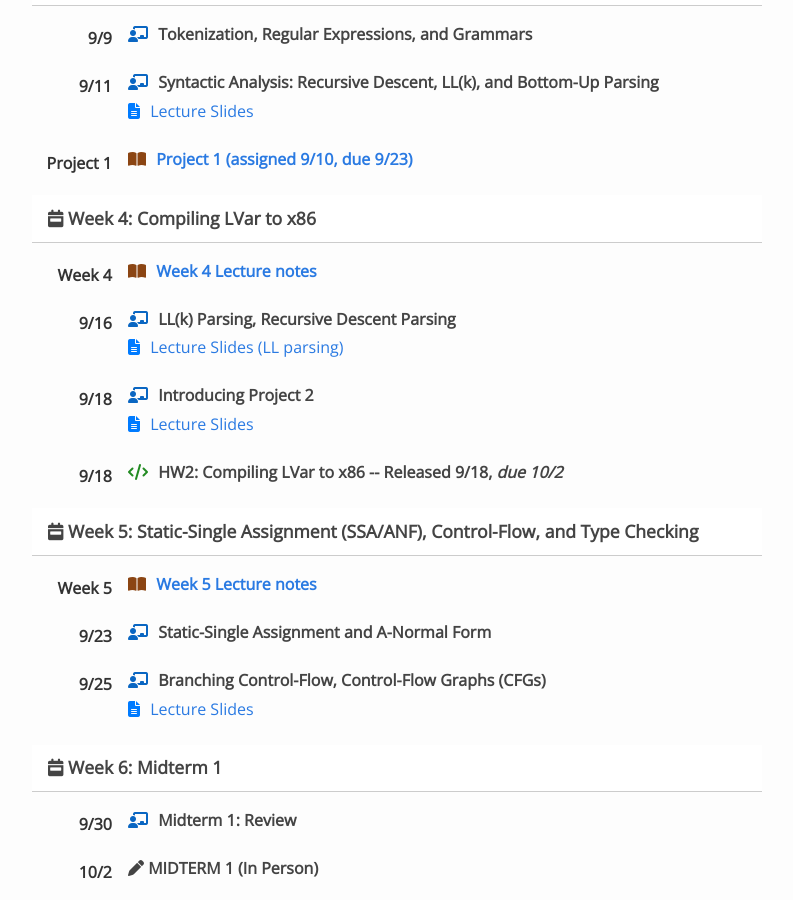
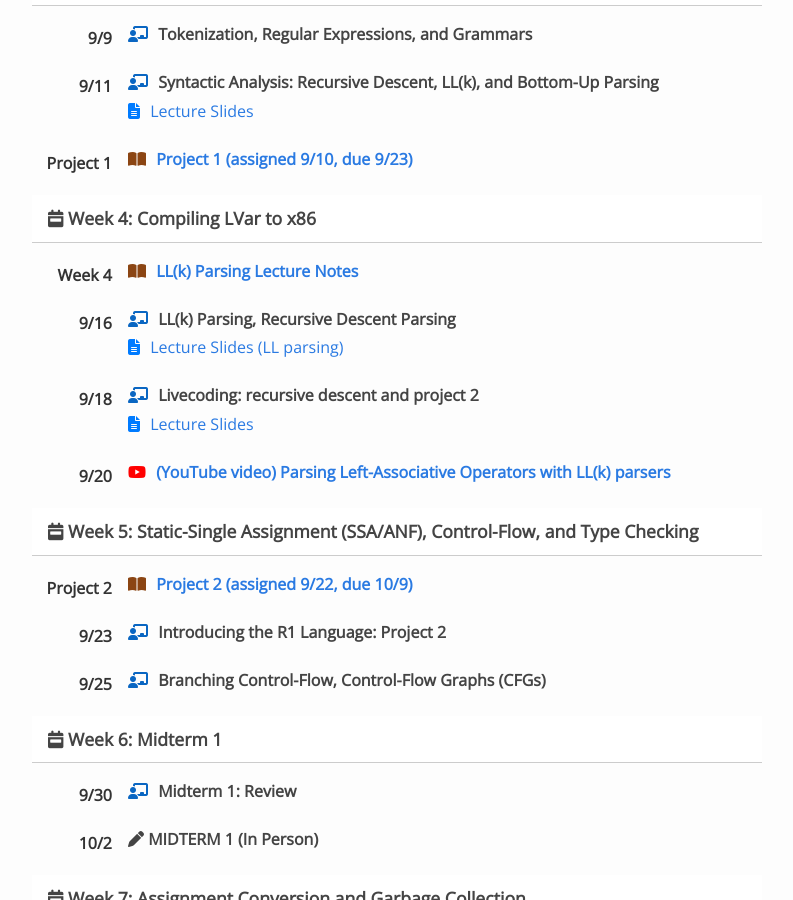
Before and after one commit to kmicinski/cis531-f25, a Jekyll site: the page built from index.md, in a window 1280 px wide and 900 px high, scrolled down 882 px. Shown: the whole window, without its empty margins (243-1036 px from the left). Built offline with Jekyll 4.4.1, drawn with Linux system fonts in a browser that asks for light colours; nearby versions of some CDN libraries.

Commit message:
webpage update

```diff
--- a/docs/feed.xml
+++ b/docs/feed.xml
@@ -5,8 +5,8 @@
     <description>CIS531 -- Compilers at Syracuse (Fall &apos;25)</description>
     <link>https://kmicinski.com/cis531-f25/</link>
     <atom:link href="https://kmicinski.com/cis531-f25/feed.xml" rel="self" type="application/rss+xml"/>
-    <pubDate>Mon, 22 Sep 2025 11:29:11 -0400</pubDate>
-    <lastBuildDate>Mon, 22 Sep 2025 11:29:11 -0400</lastBuildDate>
+    <pubDate>Thu, 25 Sep 2025 16:52:45 -0400</pubDate>
+    <lastBuildDate>Thu, 25 Sep 2025 16:52:45 -0400</lastBuildDate>
     <generator>Jekyll v4.4.1</generator>
 
       <item>
--- a/docs/index.html
+++ b/docs/index.html
@@ -389,9 +389,13 @@
       <div class="session-col">
         <div class="session-title">
           <i class="fa-solid fa-chalkboard-user lecture-icon"></i>
-		  Branching Control-Flow, Control-Flow Graphs (CFGs)
+		  Compiling R1 to x86-64
         </div>
         <ul class="resources-list">
+          <li>
+            <i class="fa-solid fa-file-lines notes-icon"></i>
+            <a href="https://kmicinski.com/cis352-s25/assets/slides/lvar.pdf">Lecture Slides</a>
+          </li>
         </ul>
       </div>
     </li>
--- a/index.md
+++ b/index.md
@@ -157,7 +157,7 @@ layout: mainpage
       <div class="session-col">
         <div class="session-title">
           <i class="fa-solid fa-book-open reading-icon"></i>
-          <a href="/projects/1">Project 1 (assigned 9/10, due 9/23)</a>
+          <a href="https://kmicinski.com/cis531-f25/projects/1">Project 1 (assigned 9/10, due 9/23)</a>
         </div>
       </div>
     </li>
@@ -176,7 +176,7 @@ layout: mainpage
       <div class="session-col">
         <div class="session-title">
           <i class="fa-solid fa-book-open reading-icon"></i>
-          <a href="https://kmicinski.com/cis352-s25/notes/week/4">Week 4 Lecture notes</a>
+          <a href="https://gist.github.com/kmicinski/7946389b585378d3fe79206bb5d46ea0">LL(k) Parsing Lecture Notes</a>
         </div>
       </div>
     </li>
@@ -203,7 +203,7 @@ layout: mainpage
           <!-- </li> -->
           <li>
             <i class="fa-solid fa-file-lines notes-icon"></i>
-            <a href="https://kmicinski.com/cis352-s25/assets/slides/ll-parsing.pdf">Lecture Slides (LL parsing)</a>
+            <a href="https://kmicinski.com/cis531-f25/assets/slides/ll-parsing.pdf">Lecture Slides (LL parsing)</a>
           </li>
           <!-- <li> -->
           <!--   <i class="fa-brands fa-youtube youtube-icon"></i> -->
@@ -224,7 +224,7 @@ layout: mainpage
       <div class="session-col">
         <div class="session-title">
           <i class="fa-solid fa-chalkboard-user lecture-icon"></i>
-          Introducing Project 2
+          Livecoding: recursive descent and project 2
         </div>
         <ul class="resources-list">
           <li>
@@ -236,20 +236,15 @@ layout: mainpage
     </li>
 
     <li class="session-item">
-      <div class="date-col">9/18</div>
+      <div class="date-col">9/20</div>
       <div class="session-col">
         <div class="session-title">
-          <i class="fa-solid fa-code project-icon"></i>
-          HW2: Compiling LVar to x86 -- Released 9/18, <i>due 10/2</i>
+          <i class="fa-brands fa-youtube youtube-icon"></i>
+	        <a href="https://www.youtube.com/watch?v=JEicgjQ-G78">(YouTube video) Parsing Left-Associative Operators with LL(k) parsers</a>
         </div>
-        <ul class="resources-list">
-          <!-- <li> -->
-          <!--   <i class="fa-brands fa-youtube youtube-icon"></i> -->
-          <!--   <a href="https://www.youtube.com/watch?v=ApIXt_Exf7g">Tic-Tac-Toe Video</a> -->
-          <!-- </li> -->
-        </ul>
       </div>
     </li>
+
 
   </ul>
 </div>
@@ -261,49 +256,24 @@ layout: mainpage
 
 <div class="week-schedule">
   <ul>
-    <!-- Week 4 Notes -->
     <li class="session-item">
-      <div class="date-col">Week 5</div>
+      <div class="date-col">Project 2</div>
       <div class="session-col">
         <div class="session-title">
           <i class="fa-solid fa-book-open reading-icon"></i>
-          <a href="https://kmicinski.com/cis352-s25/notes/week/4">Week 5 Lecture notes</a>
+          <a href="https://kmicinski.com/cis531-f25/projects/2">Project 2 (assigned 9/22, due 10/9)</a>
         </div>
       </div>
     </li>
-    <!-- <li class="session-item"> -->
-    <!--   <div class="date-col">2/4</div> -->
-    <!--   <div class="session-col"> -->
-    <!--     <div class="session-title"> -->
-    <!--       <i class="fa-solid fa-book-open reading-icon"></i>  -->
-    <!--       <a href="https://gist.github.com/kmicinski/0e0ed7ac52c1fea9873e4d52ef5dc2d0">Code from Class, 2/4</a> -->
-    <!--     </div> -->
-    <!--   </div> -->
-    <!-- </li> -->
+
     <li class="session-item">
       <div class="date-col">9/23</div>
       <div class="session-col">
         <div class="session-title">
           <i class="fa-solid fa-chalkboard-user lecture-icon"></i>
-          Static-Single Assignment and A-Normal Form
+	      Introducing the R1 Language: Project 2
         </div>
         <ul class="resources-list">
-          <!-- <li> -->
-          <!--   <i class="fa-brands fa-youtube youtube-icon"></i> -->
-		  <!-- 		<a href="https://www.youtube.com/watch?v=7NA9HZdlR0g&amp;list=PLXaqTeMx01E_eK1ZEpKvKL5KwSaj7cJW9&amp;index=10">Lecture Video (Cons Diagrams)</a> -->
-          <!-- </li> -->
-          <!-- <li> -->
-          <!--   <i class="fa-solid fa-file-lines notes-icon"></i> -->
-          <!--   <a href="https://kmicinski.com/cis352-s25/assets/slides/cons.pdf">Lecture Slides (Cons)</a> -->
-          <!-- </li> -->
-          <!-- <li> -->
-          <!--   <i class="fa-brands fa-youtube youtube-icon"></i> -->
-          <!--   <a href="https://www.youtube.com/watch?v=RJFkmh9Wo8o&amp;list=PLXaqTeMx01E_eK1ZEpKvKL5KwSaj7cJW9&amp;index=12">Lecture Video (Matching)</a> -->
-          <!-- </li> -->
-          <!-- <li> -->
-          <!--   <i class="fa-solid fa-file-lines notes-icon"></i> -->
-          <!--   <a href="https://kmicinski.com/cis352-s25/assets/slides/maps-matches.pdf">Lecture Slides (Matching)</a> -->
-          <!-- </li> -->
         </ul>
       </div>
     </li>
@@ -318,10 +288,6 @@ layout: mainpage
 		  Branching Control-Flow, Control-Flow Graphs (CFGs)
         </div>
         <ul class="resources-list">
-          <li>
-            <i class="fa-solid fa-file-lines notes-icon"></i>
-            <a href="https://kmicinski.com/cis352-s25/assets/slides/maps-matches.pdf">Lecture Slides</a>
-          </li>
         </ul>
       </div>
     </li>
```
Also changed, not shown: assets/img/p1_demo.png (added), 7 other files.
